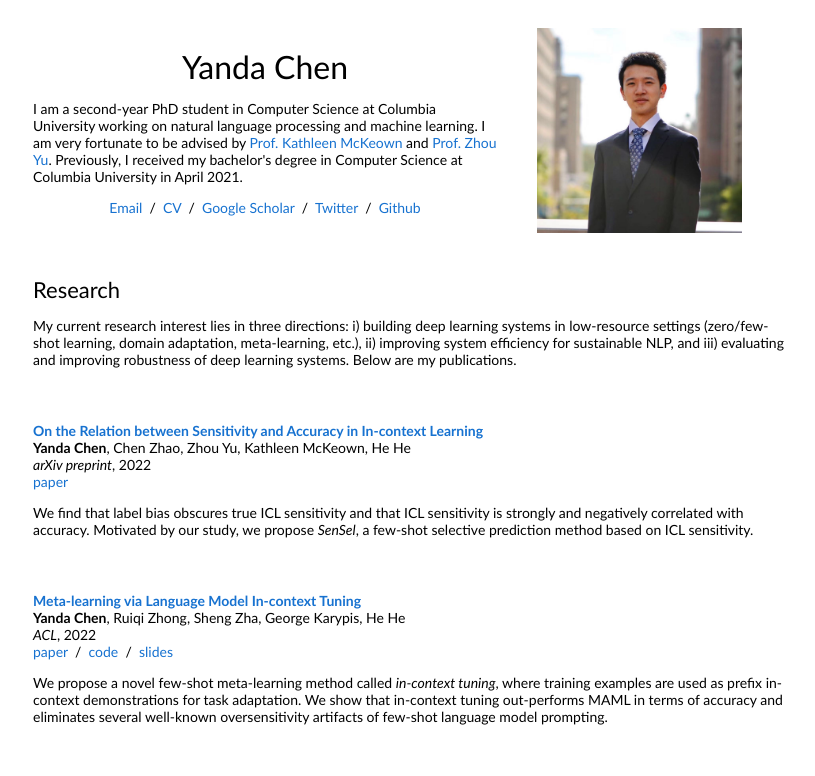
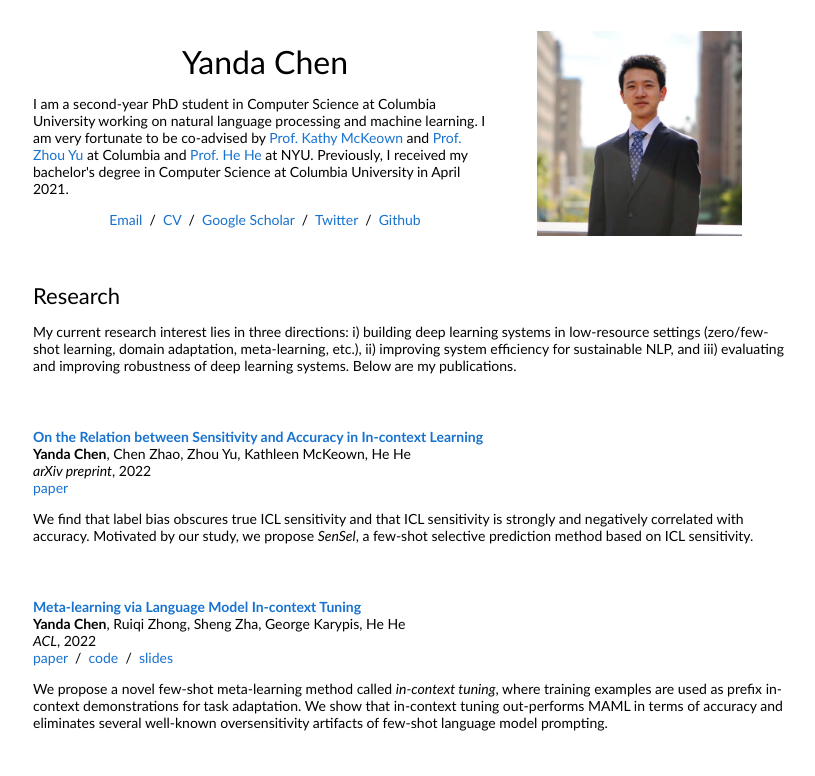
Before and after one commit to YanDaChen/yandachen.github.io, a plain HTML site: page index.html in a window 1280 px wide. Shown: the top 776 px of the page, without its empty margins (227-1042 px from the left). Drawn offline with Linux system fonts and the light colour scheme.

Commit message:
Update index.html

```diff
--- a/index.html
+++ b/index.html
@@ -20,7 +20,7 @@
               <p style="text-align:center">
                 <name>Yanda Chen</name>
               </p>
-              <p>I am a second-year PhD student in Computer Science at Columbia University working on natural language processing and machine learning. I am very fortunate to be advised by <a href="http://www.cs.columbia.edu/~kathy/">Prof. Kathleen McKeown</a> and <a href="http://www.cs.columbia.edu/~zhouyu/">Prof. Zhou Yu</a>. Previously, I received my bachelor's degree in Computer Science at Columbia University in April 2021.
+              <p>I am a second-year PhD student in Computer Science at Columbia University working on natural language processing and machine learning. I am very fortunate to be co-advised by <a href="http://www.cs.columbia.edu/~kathy/">Prof. Kathy McKeown</a> and <a href="http://www.cs.columbia.edu/~zhouyu/">Prof. Zhou Yu</a> at Columbia and <a href="https://hhexiy.github.io/">Prof. He He</a> at NYU. Previously, I received my bachelor's degree in Computer Science at Columbia University in April 2021.
               </p>
               <p style="text-align:center">
                 <a href="mailto:yc3384@columbia.edu">Email</a> &nbsp/&nbsp
```
